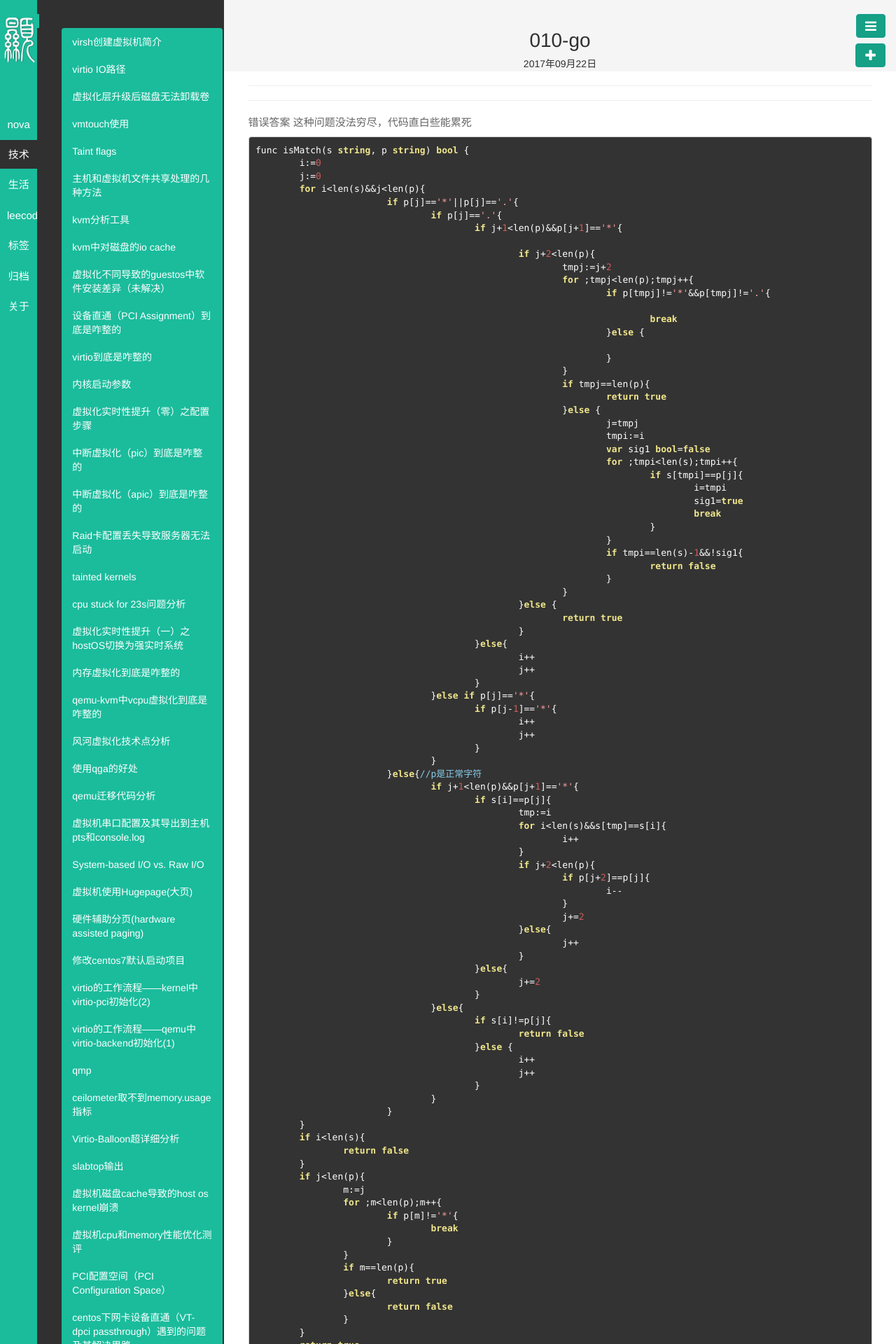
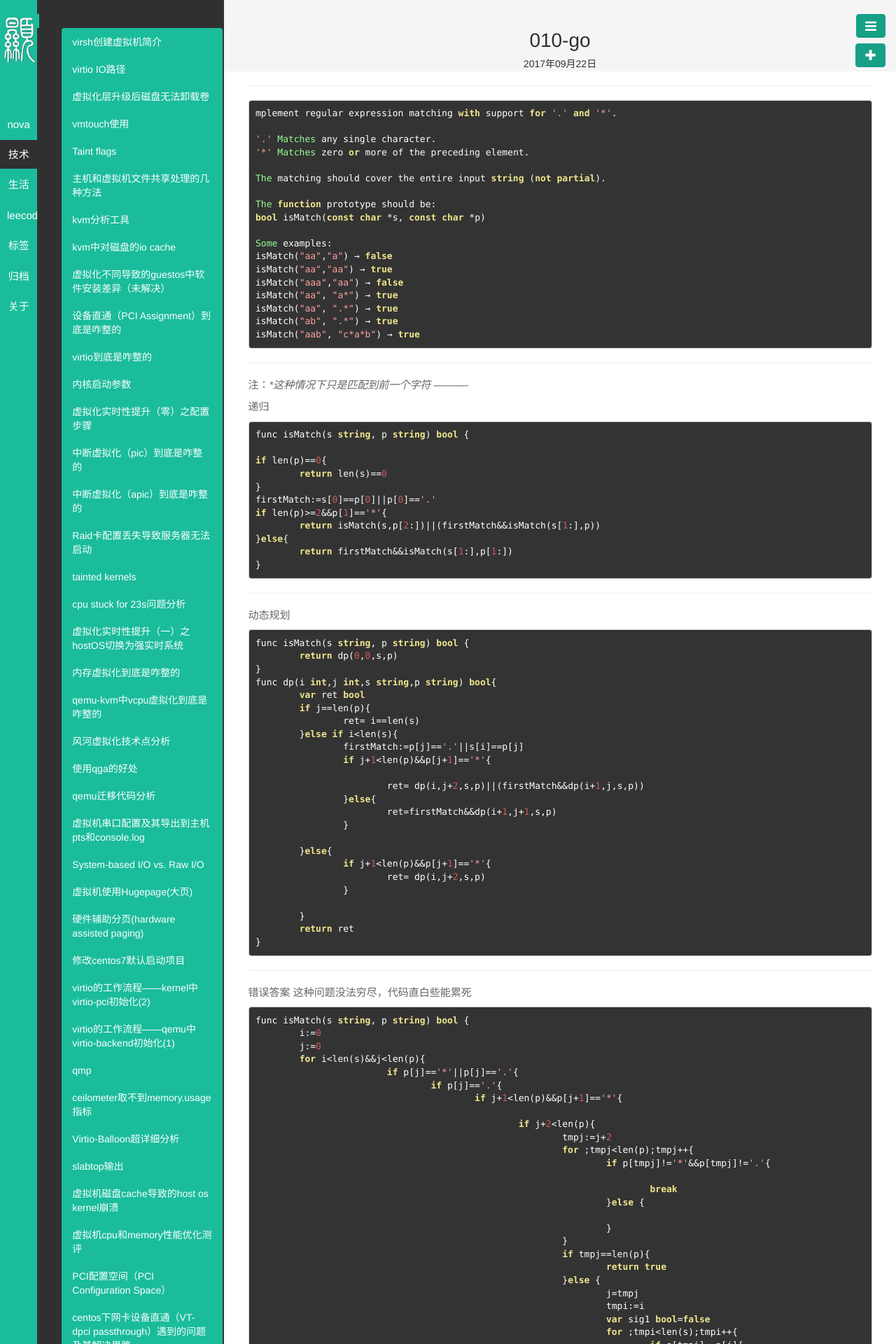
Before and after one commit to byHAN/byhan.github.io, a Jekyll site: the page built from _posts/技术/2017-09-22-leecode10-go.md, in a window 1280 px wide. Shown: the top 1920 px of the page at 70% size. Built offline with Jekyll 4.4.1, drawn with Linux system fonts in a browser that asks for light colours.

Commit message:
Signed-off-by: byhan <10821712@qq.com>

```diff
--- a/_posts/技术/2017-09-22-leecode10-go.md
+++ b/_posts/技术/2017-09-22-leecode10-go.md
@@ -7,11 +7,71 @@ keywords:
 description:
 ---
 
+    mplement regular expression matching with support for '.' and '*'.
+
+    '.' Matches any single character.
+    '*' Matches zero or more of the preceding element.
+
+    The matching should cover the entire input string (not partial).
+
+    The function prototype should be:
+    bool isMatch(const char *s, const char *p)
+
+    Some examples:
+    isMatch("aa","a") → false
+    isMatch("aa","aa") → true
+    isMatch("aaa","aa") → false
+    isMatch("aa", "a*") → true
+    isMatch("aa", ".*") → true
+    isMatch("ab", ".*") → true
+    isMatch("aab", "c*a*b") → true
+
+----------
+注：**这种情况下只是匹配到前一个字符*
+----------
+
+递归
+
+    func isMatch(s string, p string) bool {
+
+    if len(p)==0{
+    	return len(s)==0
+    }
+    firstMatch:=s[0]==p[0]||p[0]=='.'
+    if len(p)>=2&&p[1]=='*'{
+    	return isMatch(s,p[2:])||(firstMatch&&isMatch(s[1:],p))
+    }else{
+    	return firstMatch&&isMatch(s[1:],p[1:])
+    }
 
 
+----------
+动态规划
 
+    func isMatch(s string, p string) bool {
+    	return dp(0,0,s,p)
+    }
+    func dp(i int,j int,s string,p string) bool{
+    	var ret bool
+    	if j==len(p){
+    		ret= i==len(s)
+    	}else if i<len(s){
+    		firstMatch:=p[j]=='.'||s[i]==p[j]
+    		if j+1<len(p)&&p[j+1]=='*'{
 
+    			ret= dp(i,j+2,s,p)||(firstMatch&&dp(i+1,j,s,p))
+    		}else{
+    			ret=firstMatch&&dp(i+1,j+1,s,p)
+    		}
 
+    	}else{
+    		if j+1<len(p)&&p[j+1]=='*'{
+    			ret= dp(i,j+2,s,p)
+    		}
+
+    	}
+    	return ret
+    }
 
 
 
```
Also changed, not shown: _posts/技术/2017-09-22-leecode11-go.md (added, +36 -0 lines), _posts/技术/2017-09-22-leecode12-go.md (added, +27 -0 lines), _posts/技术/2017-09-22-leecode13-go.md (added, +39 -0 lines), _posts/技术/2017-09-22-leecode14-go.md (added, +33 -0 lines), _posts/技术/2017-09-22-leecode15-go.md (added, +101 -0 lines).
